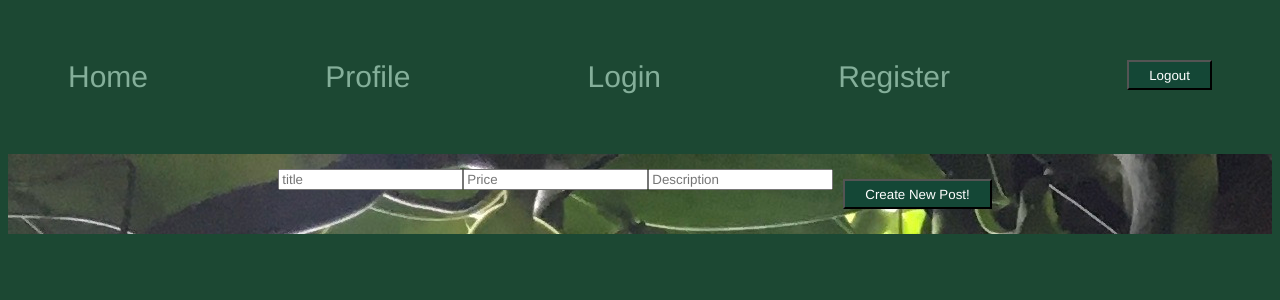
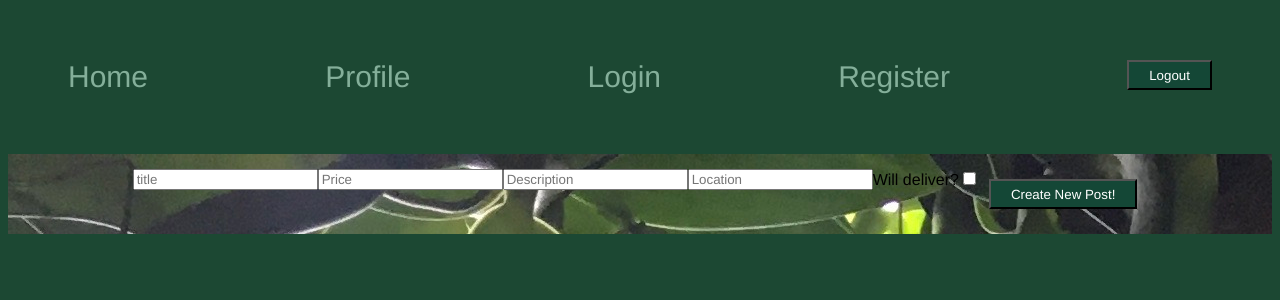
Before and after one commit to Jack-Tillman/StrangersThings, a React (Vite) app in the folder StrangersThings/: page /create in a window 1280 px wide. Shown: the top 300 px of the page. Built offline with nearby package versions, Linux system fonts and the light colour scheme.

Commit message:
Modified makePost in API index and much of CreatePost so that post creation is fully functional

```diff
--- a/StrangersThings/src/API/index.js
+++ b/StrangersThings/src/API/index.js
@@ -100,15 +100,11 @@ export const login = async (username, password) => {
   }
  }
 
-/* NOT TESTED YET
-
-  this function assumes the postData taken from the make post component is an
-  object with 5 keys (title, desc, etc.) and also that the token of the user
-  is passed as a variable as well
-
+/*
+FUNCTIONAL
 */
 
-export const makePost = async (postData, token) => {
+export const makePost = async (postObject, token) => {
   try {
     const response = await fetch(`${API_URL}/posts`, {
       method: "POST",
@@ -118,11 +114,11 @@ export const makePost = async (postData, token) => {
       },
       body: JSON.stringify({
         post: {
-          title: `${postData.title}`,
-          description: `${postData.description}`,
-          price: `${postData.price}`,
-          location: `${postData.location}`,
-          willDeliver: `${postData.willDeliver}`
+          title: `${postObject.title}`,
+          description: `${postObject.description}`,
+          price: `${postObject.price}`,
+          location: `${postObject.location}`,
+          willDeliver: `${postObject.willDeliver}`
         }
       })
     });
--- a/StrangersThings/src/components/CreatePost.jsx
+++ b/StrangersThings/src/components/CreatePost.jsx
@@ -1,25 +1,36 @@
-import { useState } from 'react'
-import { makePost } from '../API/index'
+import { useState } from "react";
+import { makePost } from "../API/index";
 
 const CreatePost = ({ token }) => {
   const [title, setTitle] = useState("");
   const [price, setPrice] = useState(null);
-const [description, setDescription] = useState("")
+  const [description, setDescription] = useState("");
+  const [location, setLocation] = useState('');
+  const [willDeliver, setWillDeliver] = useState(false);
 
   const handlePost = async (e) => {
     e.preventDefault();
+    const token = sessionStorage.getItem("token");
     try {
-        const newPost = await makePost(title, price, description);
+        const postObject = {
+            title: title,
+            price: price,
+            description: description,
+            location: location,
+            willDeliver: willDeliver
+        }
+      const newPost = await makePost(postObject, token);
       console.log(newPost);
       return newPost;
     } catch (error) {
       console.error(error, error.message);
     }
-}
+  };
   return (
     <form className="styleForm">
-                <label htmlFor='postTitle'>
-                    <input id="title"
+      <label htmlFor="postTitle">
+        <input
+          id="title"
           type="text"
           name="title"
           placeholder="title"
@@ -27,8 +38,9 @@ const handlePost = async (e) => {
           onChange={(e) => setTitle(e.target.value)}
         />
       </label>
-                <label htmlFor='postPrice'>
-                    <input id="price"
+      <label htmlFor="postPrice">
+        <input
+          id="price"
           type="number"
           name="price"
           placeholder="Price"
@@ -36,8 +48,9 @@ const handlePost = async (e) => {
           onChange={(e) => setPrice(e.target.value)}
         />
       </label>
-                <label htmlFor='postDescription'>
-                    <input id="description"
+      <label htmlFor="postDescription">
+        <input
+          id="description"
           type="text"
           name="description"
           placeholder="Description"
@@ -45,9 +58,31 @@ const handlePost = async (e) => {
           onChange={(e) => setDescription(e.target.value)}
         />
       </label>
-                <button className="button" onClick={handlePost}>Create New Post!</button>
+      <label htmlFor="postLocation">
+        <input
+          id="location"
+          type="text"
+          name="location"
+          placeholder="Location"
+          required
+          onChange={(e) => setLocation(e.target.value)}
+        />
+      </label>
+      <label htmlFor="postWillDeliver">Will deliver?
+        <input
+          id="willDeliver"
+          type="checkbox"
+          name="willDeliver"
+          placeholder="Will you deliver this item?"
+          required
+          onChange={(e) => setWillDeliver(!willDeliver)}
+        />
+      </label>
+      <button className="button" onClick={handlePost}>
+        Create New Post!
+      </button>
     </form>
-        )}
-
+  );
+};
 
 export default CreatePost;
```
Lines whose indentation alone changed are shown as unchanged.
